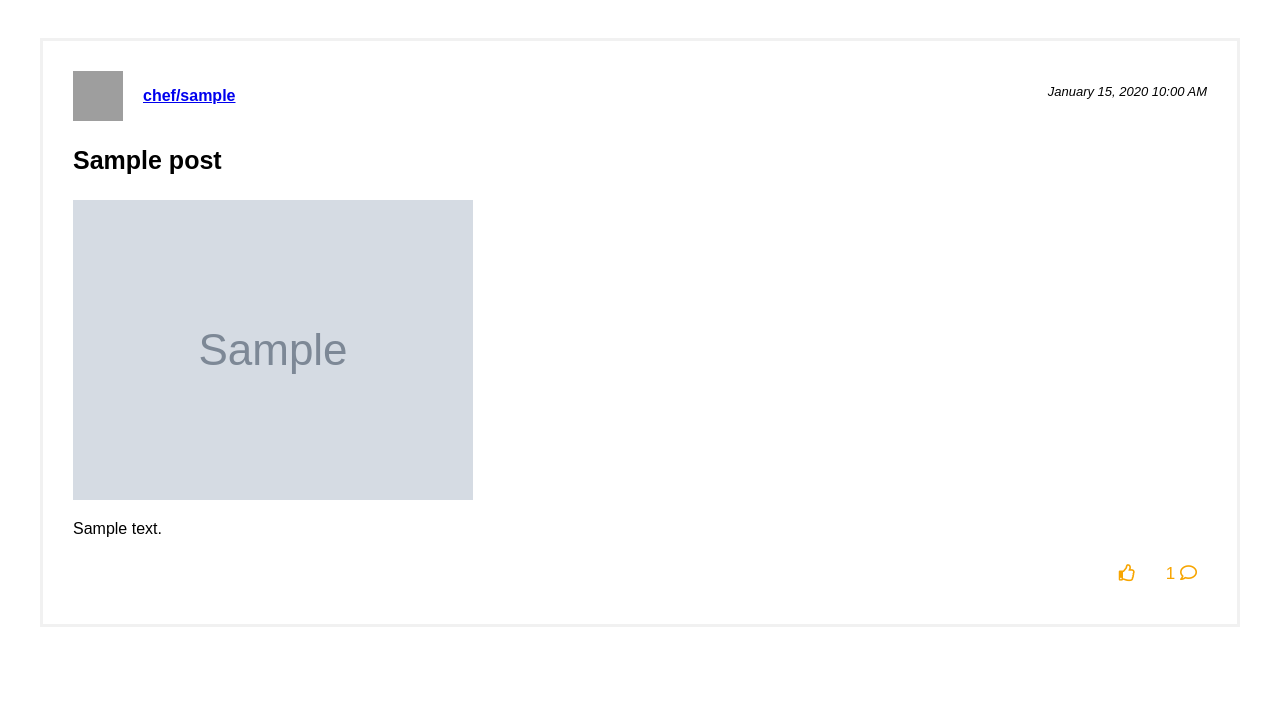
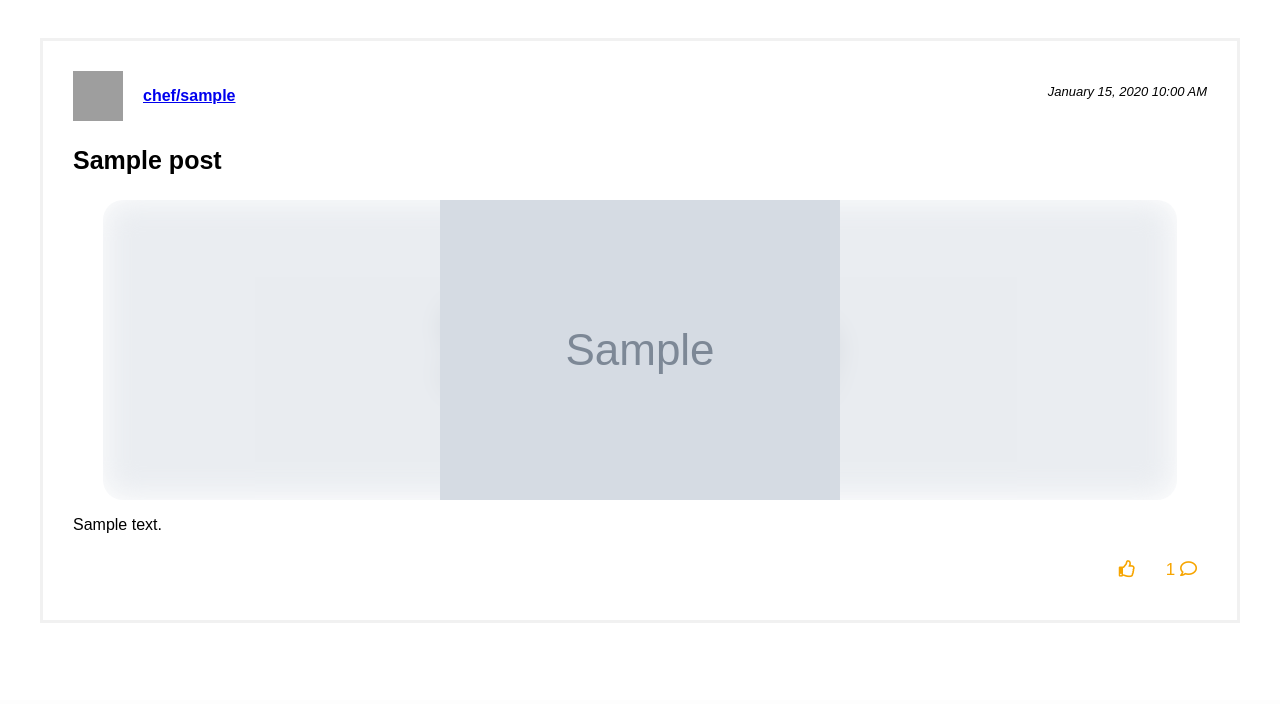
Before and after one commit to 23450728/AgileWebDev3403, a Flask app: page /index in a window 1280 px wide. Shown: the part 232-936 px from the top of the page. After the commit the page ends 810 px from the top, so only its background shows below. Run offline with Flask 3, Linux system fonts and the light colour scheme; tables that the repository leaves empty hold one stand-in row (values such as "Sample post"); grey boxes marked "Sample" are stand-in pictures; some libraries are stand-ins or nearby versions; grey boxes are pictures that could not be loaded.

Commit message:
Added blurry background to images and fixed search page

```diff
--- a/app/main/routes.py
+++ b/app/main/routes.py
@@ -111,7 +111,7 @@ def post():
         if form.file.data.filename != "":
             filename = secure_filename(form.file.data.filename)
             file_ext = os.path.splitext(filename)[1]
-            if file_ext not in [".jpg",".png","jpeg"]:
+            if file_ext not in [".jpg",".png",".jpeg"]:
                 abort(400)
             filename = str(uuid.uuid4()) + filename
             form.file.data.save(os.path.join('app/static/images/', filename))
--- a/app/static/style.css
+++ b/app/static/style.css
@@ -461,6 +461,46 @@ hr {
   align-items: center;
 }
 
+/*.post-img {
+  max-height: 500px;
+  max-width: 100px;
+  min-width: 600px;
+  justify-content: center;
+  display: flex;
+}*/
+
+.post-img-section {
+  position: relative;
+  display: flex;
+  justify-content: center;
+  border-radius: 20px;
+  overflow: hidden;
+  margin-right: 30px;
+  margin-left: 30px;
+}
+
+.post-img-section img:first-child {
+  position: absolute;
+  top: 0;
+  left: 0;
+  width: 100%;   /* Make images fill the container */
+  height: 100%;
+  max-height: 500px;  /* Make images fill the container */
+  z-index: 1;   /* Lower z-index, this is the background */
+  border-radius: 20px;
+  opacity: 50%;
+  filter: blur(15px);
+  margin: -1px;
+  padding: 1px;
+}
+
+.post-img-main {
+  justify-content: center;
+  max-height: 500px;
+  max-width: 1140px;
+  z-index: 2;   /* Higher z-index, this is the foreground */
+}
+
 /* Comments */
 
 .comment-author {
--- a/app/templates/index.html
+++ b/app/templates/index.html
@@ -72,9 +72,12 @@
             </div>
             <div class="post-text" onclick="location.href=('/post/{{post.id}}' )" style="cursor: pointer;">
                 <h3>{{ post.title }}</h3>
-                {% if post.file %}
+                <div class="post-img-section">
+                    {% if post.file %}
                     <img src="/static/images/{{ post.file }}" alt="Image for post {{post.title}}">
-                {% endif %}
+                    <img  class="post-img-main" src="/static/images/{{ post.file }}" alt="Image for post {{post.title}}">
+                    {% endif %}
+                </div>
                 <pre>{{ post.body }}</pre>
             </div>
             <div class="post-actions">
--- a/app/templates/search.html
+++ b/app/templates/search.html
@@ -2,7 +2,7 @@
 <html lang="en">
 
 <head>
-    <title>Search results page/title>
+    <title>Search results page</title>
 </head>
 
 {% extends "base.html" %}
```
